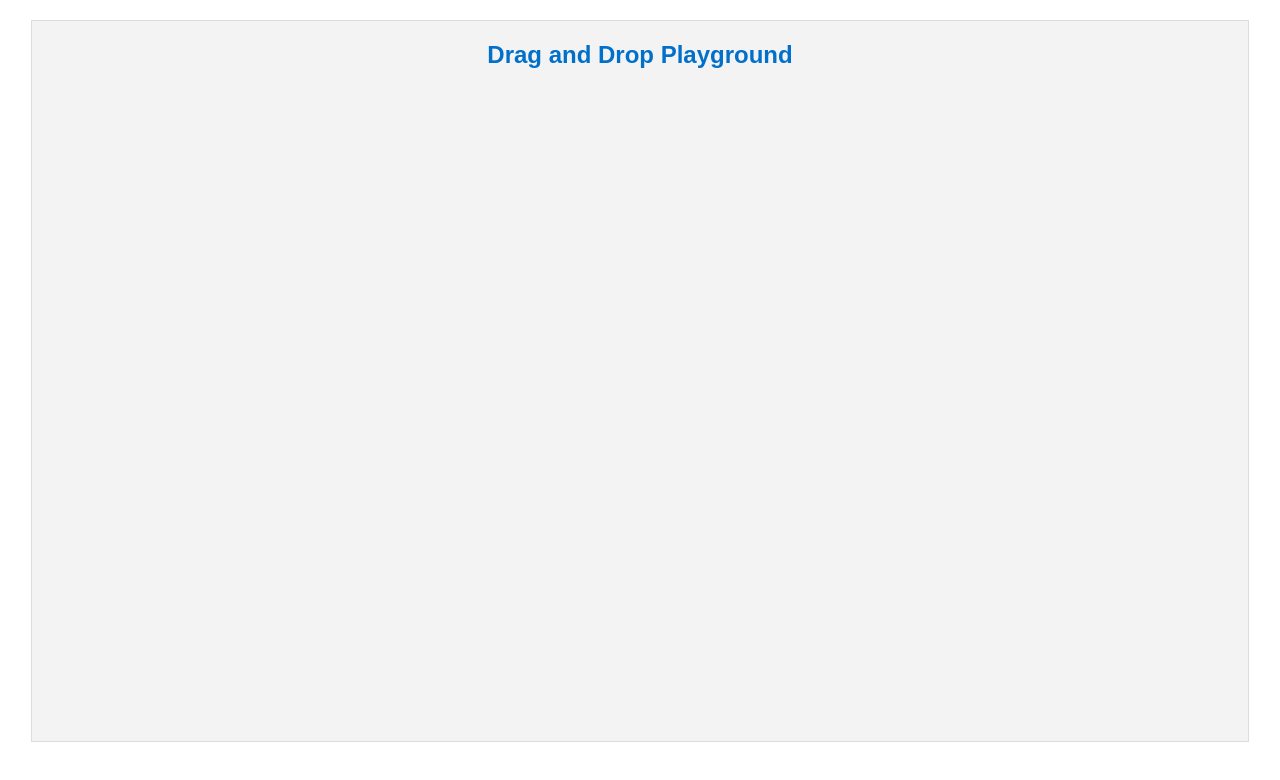
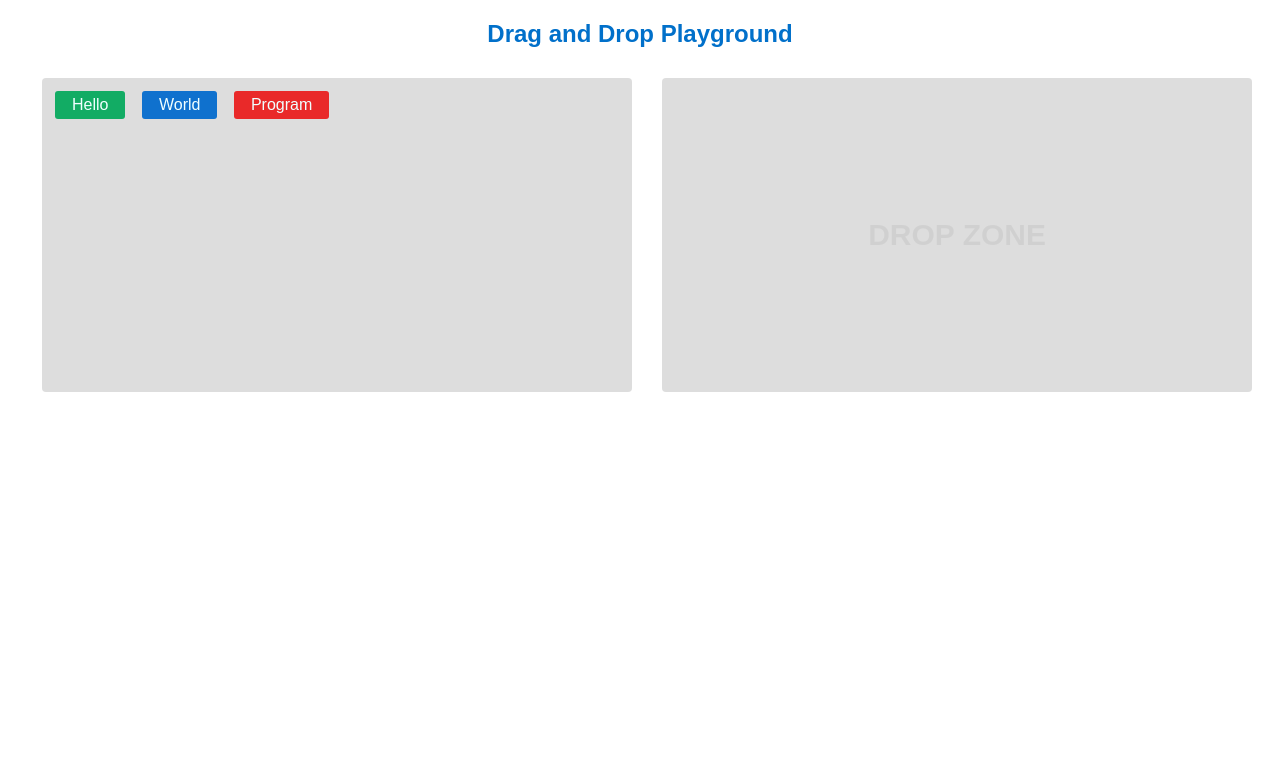
Before and after one commit to shimulsql/html-drag-drop, a plain HTML site: page index.html in a window 1280 px wide. Drawn offline with Linux system fonts and the light colour scheme.

Commit message:
simple drag and drop

```diff
--- a/app.css
+++ b/app.css
@@ -13,8 +13,7 @@ body{
 .container{
     width: 95%;
     margin: auto;
-    background-color: rgb(243, 243, 243);
-    border: 1px solid rgb(221, 221, 221);
+    background-color: rgb(255, 255, 255);
     margin-top: 20px;
     height: 90vh;
 }
@@ -23,3 +22,63 @@ h2{
     text-align: center;
     color: rgb(1, 112, 202);
 }
+
+.row{
+    display: flex;
+    justify-content: space-between;
+    flex-wrap: wrap;
+}
+
+.col{
+    width: 49%;
+    padding: 10px;
+    box-sizing: border-box;
+}
+
+.draggable-items, #drop-area{
+    background-color: rgb(221, 221, 221);
+    height: 300px;
+    width: 100%;
+    padding: 7px;
+    border-radius: 4px;
+}
+
+#drop-area{
+    position: relative;
+}
+#drop-area::before{
+    position: absolute;
+    content: 'drop zone';
+    left: 50%;
+    top: 50%;
+    text-transform: uppercase;
+    transform: translate(-50%, -50%);
+    opacity: .05;
+    font-weight: bold;
+    font-size: 30px;
+}
+
+
+
+button{
+    padding: 5px 17px;
+    border: none;
+    background-color: rgb(243, 243, 243);
+    font-size: 16px;
+    border-radius: 3px;
+    margin: 6px;
+    cursor: pointer;
+}
+
+.green{
+    background-color: rgb(18, 172, 100);
+    color: azure;
+}
+.red{
+    background-color: rgb(233, 41, 41);
+    color: azure;
+}
+.blue{
+    background-color: rgb(15, 113, 206);
+    color: azure;
+}
--- a/app.js
+++ b/app.js
@@ -0,0 +1,50 @@
+let draggable = document.getElementsByClassName('drag-item');
+let dropZone = document.getElementById('drop-area');
+
+function dragstart_handler(e){
+
+    e.dataTransfer.setData('application/my-app', e.target.id);
+    e.dataTransfer.effectAllowed = "copy";
+}
+
+function dragover_handler(e){
+    e.preventDefault();
+    e.dataTransfer.dropEffect = "copy";
+}
+
+function drop_handler(e){
+    e.preventDefault();
+    var data = e.dataTransfer.getData('application/my-app');
+    dropZone.appendChild(document.getElementById(data));
+
+}
+
+
+
+
+
+
+window.addEventListener('DOMContentLoaded', () => {
+
+    // find single element
+    for (let i = 0; i < draggable.length; i++)
+    {
+        var item = draggable[i];
+        // set an unique id to each draggable element
+        item.setAttribute('id', item.classList[0]+i);
+        // make it draggable
+        item.setAttribute('draggable', true);
+        // trigger on drag
+        item.addEventListener("dragstart", dragstart_handler);
+
+    }
+
+    // drop zone
+    dropZone.addEventListener('drop', drop_handler);
+    dropZone.addEventListener('dragover', dragover_handler);
+
+
+
+
+
+});
--- a/index.html
+++ b/index.html
@@ -10,13 +10,17 @@
     <div class="container">
         <h2>Drag and Drop Playground</h2>
         <div class="palyground">
-
-
-
-
-
-
-
+        <div class="row">
+            <div class="col">
+                <div class="draggable-items">
+                    <button class="drag-item green">Hello</button>
+                    <button class="drag-item blue">World</button>
+                    <button class="drag-item red">Program</button>
+                </div>
+            </div>
+            <div class="col">
+                <div id="drop-area"></div>
+            </div>
         </div>
     </div>
     <script src="app.js"></script>
```
